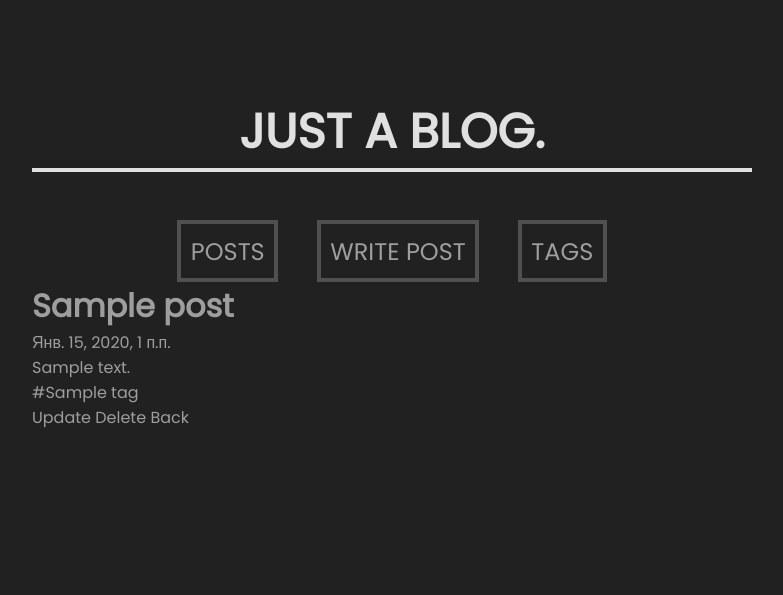
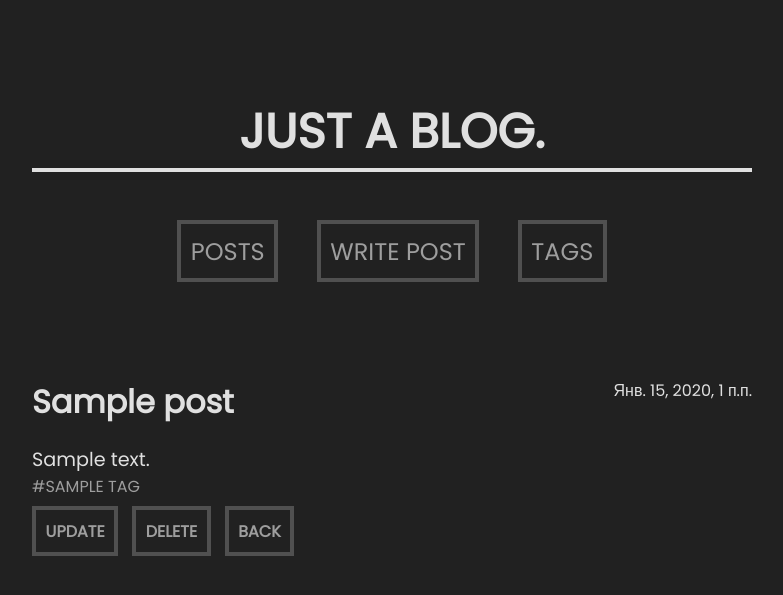
Before and after one commit to Stonedch/django-blog-engine, a Django app: a page that uses posts/templates/posts/post-detail.html in a window 1280 px wide. Shown: the top 595 px of the page, without its empty margins (248-1031 px from the left). Run offline with Django 3.2, Linux system fonts and the light colour scheme; tables that the repository leaves empty hold one stand-in row (values such as "Sample post").

Commit message:
chore: update post-detail front-end

```diff
--- a/posts/templates/posts/post-detail.html
+++ b/posts/templates/posts/post-detail.html
@@ -5,15 +5,25 @@
 {% endblock %}
 
 {% block content %}
-    <h1>{{ post.title }}</h1>
-    <div>{{ post.date_pub }}</div>
-    <p>{{ post.content }}</p>
-    <div>
-        {% for tag in post.tags.all %}
-            <a href="{{ tag.get_absolute_url }}">#{{ tag.title }}</a>
-        {% endfor %}
+
+    <div class="post">
+
+        <div class="post__header">
+            <h3 class="post__title">{{ post.title }}</h3>
+            <span class="post__date-pub">{{ post.date_pub }}</span>
+        </div>
+
+        <p class="post__content">{{ post.content }}</p>
+
+        <div class="post__tag-list">
+            {% for tag in post.tags.all %}
+                <a href="{{ tag.get_absolute_url }}">#{{ tag.title }}</a>
+            {% endfor %}
+        </div>
+
+        <a class="button" href="{{ post.get_update_url }}">Update</a>
+        <a class="button" href="{{ post.get_delete_url }}">Delete</a>
+        <a class="button" href="{% url 'post_list_url' %}">Back</a>
+
     </div>
-    <a href="{{ post.get_update_url }}">Update</a>
-    <a href="{{ post.get_delete_url }}">Delete</a>
-    <a href="{% url 'post_list_url' %}">Back</a>
 {% endblock %}
```
